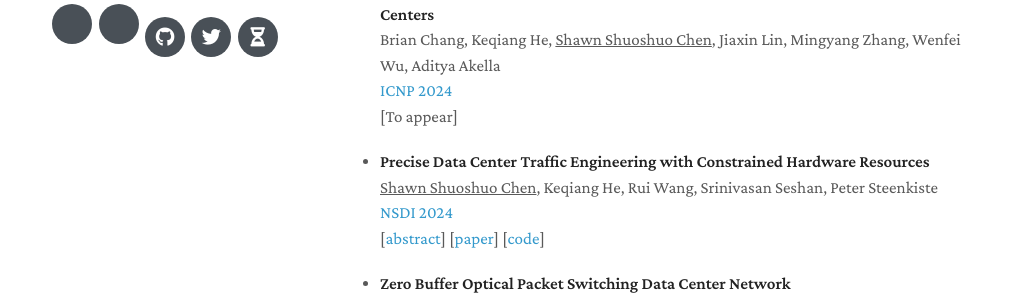
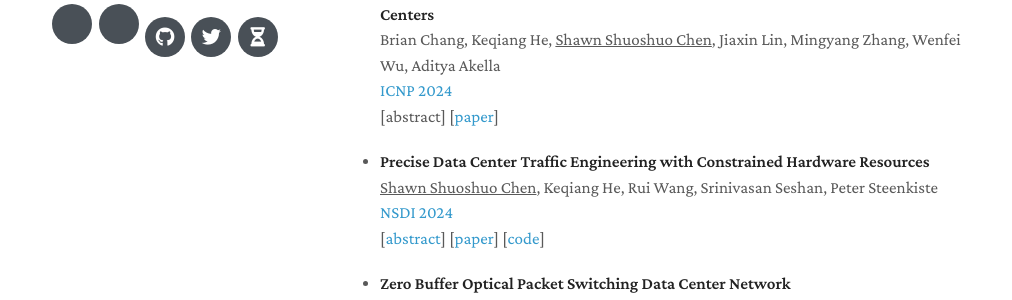
Before and after one commit to shuoshuc/homepage, a Jekyll site: the page built from index.md, in a window 1280 px wide and 900 px high. Shown: the part 451-751 px from the top of the window, without its empty margins (130-1142 px from the left). Built offline with Jekyll 4.4.1, drawn with Linux system fonts in a browser that asks for light colours; nearby versions of some CDN libraries; a style sheet for code colours, icons or effects is not loaded.

Commit message:
Update index.md
Upload ICNP paper

```diff
--- a/index.md
+++ b/index.md
@@ -16,7 +16,7 @@ I received my masters degree in computer engineering from [University of Virgini
   <br>
   [ICNP 2024](https://icnp24.cs.ucr.edu/)
   <br>
-  [To appear]
+  [abstract] [[paper](./assets/papers/virtual-slicing-icnp24.pdf)]
 
 - **Precise Data Center Traffic Engineering with Constrained Hardware Resources**
   <br>
```
